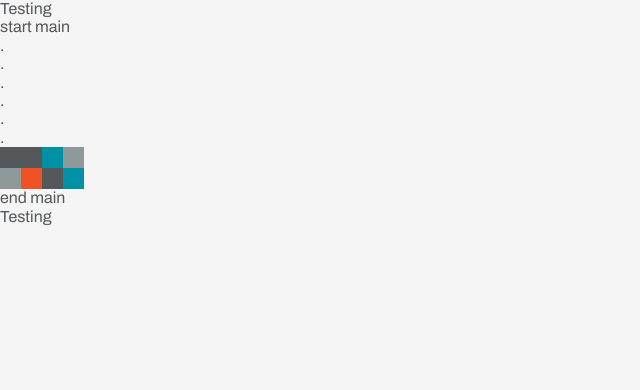
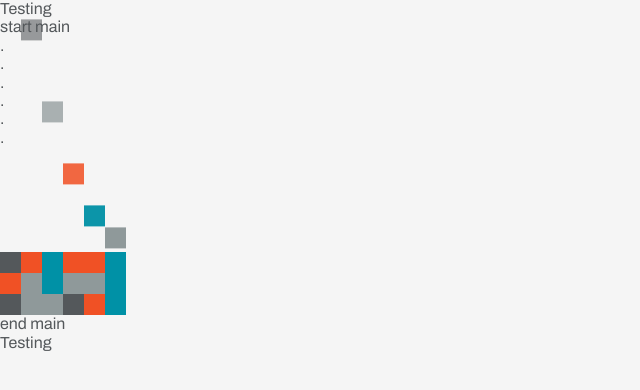
Before and after one commit to Apiary-Arqlite/arqlite, a React (Create React App) app: page / in a window 1280 px wide. Shown: the top 390 px of the page, without its empty margins (0-640 px from the left). Built offline with nearby package versions, Linux system fonts and the light colour scheme.

Commit message:
added full animation
it is wonderful :)

```diff
--- a/src/Animation/Box1.jsx
+++ b/src/Animation/Box1.jsx
@@ -13,35 +13,131 @@ export default function Box1() {
 
 return(
     <div>
-{/*second from bottom row*/}
+{/*top row*/}
 <motion.div className="box-container">
-        <motion.div className="box-dark-gray" initial="start" animate="end" variants={littleCube} transition={{delay: 1.4, duration: 2 }}>
+        <motion.div className="box-light-gray" initial="start" animate="end" variants={littleCube} transition={{delay: 9.4, duration: 2 }}>
         </motion.div>
-        <motion.div className="box-dark-gray" initial="start" animate="end" variants={littleCube} transition={{ delay: 1.2, duration: 2 }}>
+        <motion.div className="box-orange" initial="start" animate="end" variants={littleCube} transition={{ delay: 9.2, duration: 2 }}>
         </motion.div>
-        <motion.div className="box-blue" initial="start" animate="end" variants={littleCube} transition={{ delay: 1, duration: 2 }}>
+        <motion.div className="box-orange" initial="start" animate="end" variants={littleCube} transition={{ delay: 9, duration: 2 }}>
         </motion.div>
-        <motion.div className="box-light-gray" initial="start" animate="end" variants={littleCube} transition={{ delay: 0.8, duration: 2 }}>
+        <motion.div className="box-light-gray" initial="start" animate="end" variants={littleCube} transition={{ delay: 8.8, duration: 2 }}>
+        </motion.div>
+        <motion.div className="box-blue" initial="start" animate="end" variants={littleCube} transition={{ delay: 8.6, duration: 2 }}>
+        </motion.div>
+        <motion.div className="box-blue" initial="start" animate="end" variants={littleCube} transition={{ delay: 8.4, duration: 2 }}>
+        </motion.div>
+    </motion.div>
+{/*seventh from bottom row*/}
+<motion.div className="box-container">
+        <motion.div className="box-orange" initial="start" animate="end" variants={littleCube} transition={{delay: 7.2, duration: 2 }}>
+        </motion.div>
+        <motion.div className="box-blue" initial="start" animate="end" variants={littleCube} transition={{ delay: 7.4, duration: 2 }}>
+        </motion.div>
+        <motion.div className="box-light-gray" initial="start" animate="end" variants={littleCube} transition={{ delay: 7.6, duration: 2 }}>
+        </motion.div>
+        <motion.div className="box-blue" initial="start" animate="end" variants={littleCube} transition={{ delay: 7.8, duration: 2 }}>
+        </motion.div>
+        <motion.div className="box-light-gray" initial="start" animate="end" variants={littleCube} transition={{ delay: 8, duration: 2 }}>
+        </motion.div>
+        <motion.div className="box-light-gray" initial="start" animate="end" variants={littleCube} transition={{ delay: 8.2, duration: 2 }}>
+        </motion.div>
+    </motion.div>
+{/*sixth from bottom row*/}
+<motion.div className="box-container">
+        <motion.div className="box-orange" initial="start" animate="end" variants={littleCube} transition={{delay: 7, duration: 2 }}>
+        </motion.div>
+        <motion.div className="box-orange" initial="start" animate="end" variants={littleCube} transition={{ delay: 6.8, duration: 2 }}>
+        </motion.div>
+        <motion.div className="box-orange" initial="start" animate="end" variants={littleCube} transition={{ delay: 6.6, duration: 2 }}>
+        </motion.div>
+        <motion.div className="box-light-gray" initial="start" animate="end" variants={littleCube} transition={{ delay: 6.4, duration: 2 }}>
+        </motion.div>
+        <motion.div className="box-blue" initial="start" animate="end" variants={littleCube} transition={{ delay: 6.2, duration: 2 }}>
+        </motion.div>
+        <motion.div className="box-light-gray" initial="start" animate="end" variants={littleCube} transition={{ delay: 6, duration: 2 }}>
+        </motion.div>
+    </motion.div>
+{/*fifth from bottom row*/}
+<motion.div className="box-container">
+        <motion.div className="box-blue" initial="start" animate="end" variants={littleCube} transition={{delay: 4.8, duration: 2 }}>
+        </motion.div>
+        <motion.div className="box-blue" initial="start" animate="end" variants={littleCube} transition={{ delay: 5, duration: 2 }}>
+        </motion.div>
+        <motion.div className="box-light-gray" initial="start" animate="end" variants={littleCube} transition={{ delay: 5.2, duration: 2 }}>
+        </motion.div>
+        <motion.div className="box-orange" initial="start" animate="end" variants={littleCube} transition={{ delay: 5.4, duration: 2 }}>
+        </motion.div>
+        <motion.div className="box-orange" initial="start" animate="end" variants={littleCube} transition={{ delay: 5.6, duration: 2 }}>
+        </motion.div>
+        <motion.div className="box-light-gray" initial="start" animate="end" variants={littleCube} transition={{ delay: 5.8, duration: 2 }}>
+        </motion.div>
+    </motion.div>
+
+{/*fourth from bottom row*/}
+<motion.div className="box-container">
+        <motion.div className="box-blue" initial="start" animate="end" variants={littleCube} transition={{delay: 4.6, duration: 2 }}>
+        </motion.div>
+        <motion.div className="box-dark-gray" initial="start" animate="end" variants={littleCube} transition={{ delay: 4.4, duration: 2 }}>
+        </motion.div>
+        <motion.div className="box-light-gray" initial="start" animate="end" variants={littleCube} transition={{ delay: 4.2, duration: 2 }}>
+        </motion.div>
+        <motion.div className="box-orange" initial="start" animate="end" variants={littleCube} transition={{ delay: 4, duration: 2 }}>
+        </motion.div>
+        <motion.div className="box-blue" initial="start" animate="end" variants={littleCube} transition={{ delay: 3.8, duration: 2 }}>
+        </motion.div>
+        <motion.div className="box-light-gray" initial="start" animate="end" variants={littleCube} transition={{ delay: 3.6, duration: 2 }}>
         </motion.div>
     </motion.div>
 
 
-{/*bottom row*/}
-    <motion.div className="box-container">
-        <motion.div className="box-light-gray" initial="start" animate="end" variants={littleCube} transition={{ duration: 2 }}>
+{/*third from bottom row*/}
+<motion.div className="box-container">
+        <motion.div className="box-dark-gray" initial="start" animate="end" variants={littleCube} transition={{delay: 2.4, duration: 2 }}>
         </motion.div>
-        <motion.div className="box-orange" initial="start" animate="end" variants={littleCube} transition={{ delay: 0.2, duration: 2 }}>
+        <motion.div className="box-orange" initial="start" animate="end" variants={littleCube} transition={{ delay: 2.6, duration: 2 }}>
         </motion.div>
-        <motion.div className="box-dark-gray" initial="start" animate="end" variants={littleCube} transition={{ delay: 0.4, duration: 2 }}>
+        <motion.div className="box-blue" initial="start" animate="end" variants={littleCube} transition={{ delay: 2.8, duration: 2 }}>
         </motion.div>
-        <motion.div className="box-blue" initial="start" animate="end" variants={littleCube} transition={{ delay: 0.6, duration: 2 }}>
+        <motion.div className="box-orange" initial="start" animate="end" variants={littleCube} transition={{ delay: 3, duration: 2 }}>
+        </motion.div>
+        <motion.div className="box-orange" initial="start" animate="end" variants={littleCube} transition={{ delay: 3.2, duration: 2 }}>
+        </motion.div>
+        <motion.div className="box-blue" initial="start" animate="end" variants={littleCube} transition={{ delay: 3.4, duration: 2 }}>
         </motion.div>
     </motion.div>
 
+{/*second from bottom row*/}
+<motion.div className="box-container">
+        <motion.div className="box-orange" initial="start" animate="end" variants={littleCube} transition={{delay: 2.2, duration: 2 }}>
+        </motion.div>
+        <motion.div className="box-light-gray" initial="start" animate="end" variants={littleCube} transition={{ delay: 2, duration: 2 }}>
+        </motion.div>
+        <motion.div className="box-blue" initial="start" animate="end" variants={littleCube} transition={{ delay: 1.8, duration: 2 }}>
+        </motion.div>
+        <motion.div className="box-light-gray" initial="start" animate="end" variants={littleCube} transition={{ delay: 1.6, duration: 2 }}>
+        </motion.div>
+        <motion.div className="box-light-gray" initial="start" animate="end" variants={littleCube} transition={{ delay: 1.4, duration: 2 }}>
+        </motion.div>
+        <motion.div className="box-blue" initial="start" animate="end" variants={littleCube} transition={{ delay: 1.2, duration: 2 }}>
+        </motion.div>
+    </motion.div>
 
-
-
-
+{/*bottom row*/}
+    <motion.div className="box-container">
+        <motion.div className="box-dark-gray" initial="start" animate="end" variants={littleCube} transition={{ duration: 2 }}>
+        </motion.div>
+        <motion.div className="box-light-gray" initial="start" animate="end" variants={littleCube} transition={{ delay: 0.2, duration: 2 }}>
+        </motion.div>
+        <motion.div className="box-light-gray" initial="start" animate="end" variants={littleCube} transition={{ delay: 0.4, duration: 2 }}>
+        </motion.div>
+        <motion.div className="box-dark-gray" initial="start" animate="end" variants={littleCube} transition={{ delay: 0.6, duration: 2 }}>
+        </motion.div>
+        <motion.div className="box-orange" initial="start" animate="end" variants={littleCube} transition={{ delay: 0.8, duration: 2 }}>
+        </motion.div>
+        <motion.div className="box-blue" initial="start" animate="end" variants={littleCube} transition={{ delay: 1, duration: 2 }}>
+        </motion.div>
+    </motion.div>
 
 
     </div>
```
